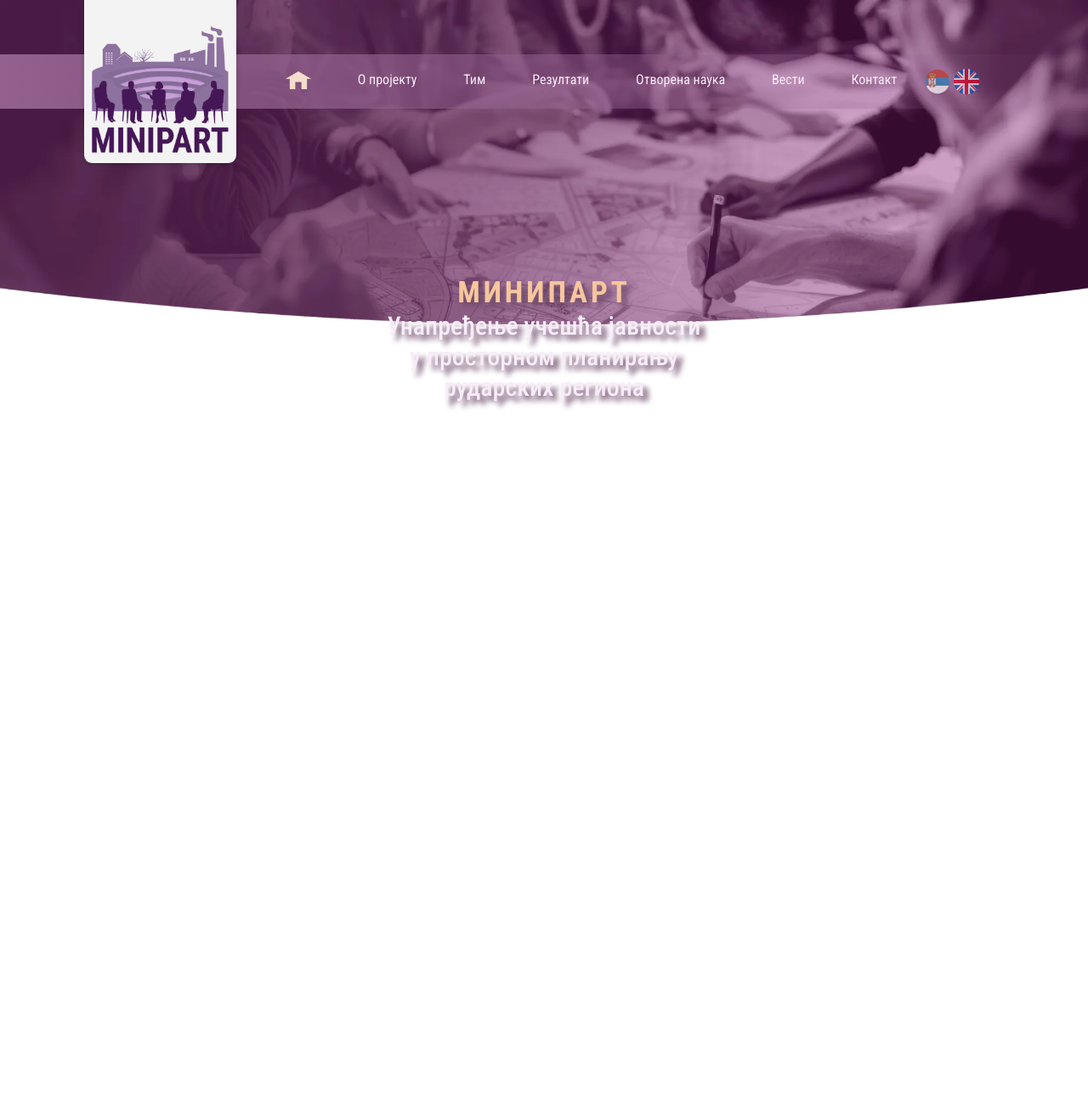
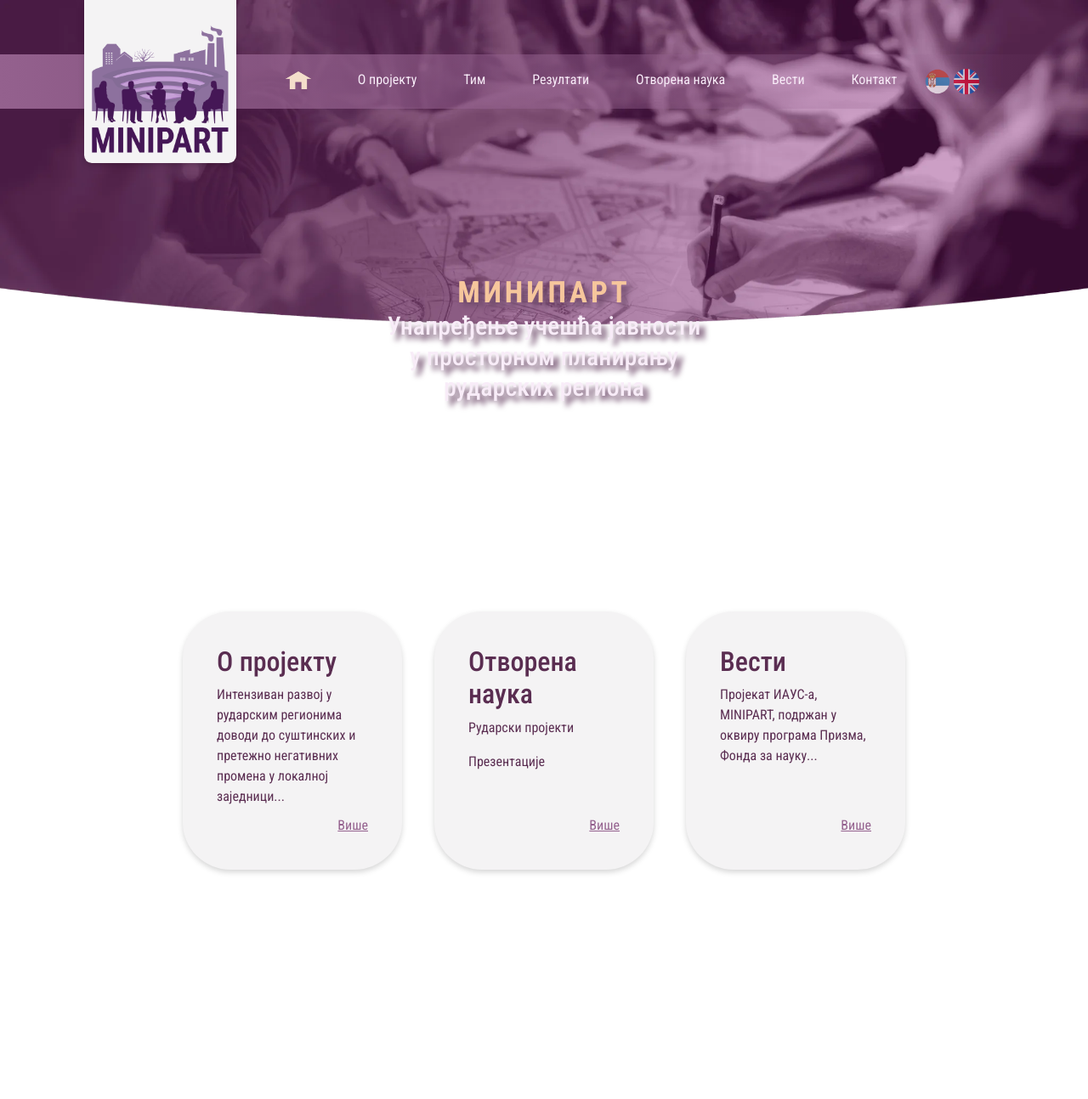
Before and after one commit to vladan-d-masic/minipart, a Jekyll site: the page built from index.markdown, in a window 1280 px wide. Shown: the whole page at 85% size. Built offline with Jekyll 4.4.1, drawn with Linux system fonts in a browser that asks for light colours; a script that is not in the unit is left out; before the commit the page ends 900 px from its top, so only the background shows below that.

Commit message:
Create main content for homepage #13

```diff
--- a/index.markdown
+++ b/index.markdown
@@ -1,3 +1,28 @@
 ---
 layout: default
 ---
+
+<main>
+  <div class="rounded-squares">
+    <h2>О пројекту</h2>
+    <p>
+      Интензиван развој у рударским регионима доводи до суштинских и претежно
+      негативних промена у локалној заједници...
+    </p>
+    <a href="./rs/o-projektu.html">Више</a>
+  </div>
+  <div class="rounded-squares">
+    <h2>Отворена наука</h2>
+    <p>Рударски пројекти</p>
+    <p>Презентације</p>
+    <a href="./rs/otvorena-nauka.html">Више</a>
+  </div>
+  <div class="rounded-squares">
+    <h2>Вести</h2>
+    <p>
+      Пројекат ИАУС-а, MINIPART, подржан у оквиру програма Призма, Фонда за
+      науку...
+    </p>
+    <a href="./rs/vesti.html">Више</a>
+  </div>
+</main>
```
